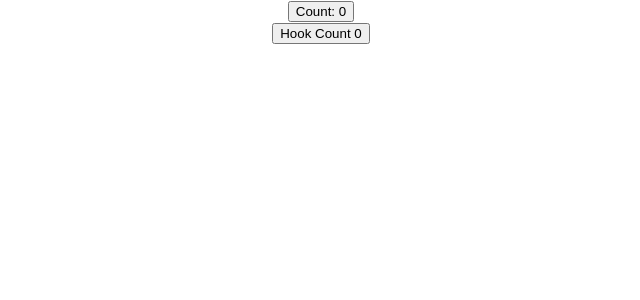
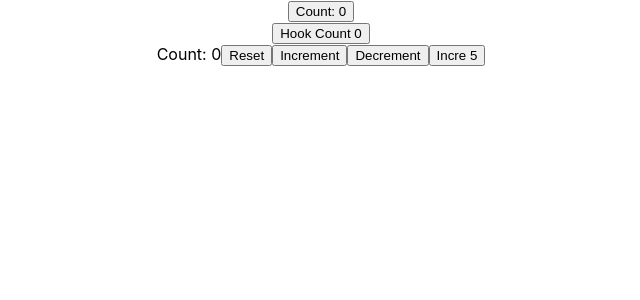
Before and after one commit to Swapnil-Sagar/react-hooks, a React (Create React App) app: page / in a window 1280 px wide. Shown: the top 300 px of the page, without its empty margins (319-959 px from the left). Built offline with nearby package versions, Linux system fonts and the light colour scheme.

Commit message:
use state with prevState

```diff
--- a/src/App.js
+++ b/src/App.js
@@ -1,12 +1,14 @@
 import "./App.css";
 import ClassCounter from "./components/ClassCounter";
 import HookCounter from "./components/HookCounter";
+import HookCounter2 from "./components/HookCounter2";
 
 function App() {
   return (
     <div className="App">
       <ClassCounter />
       <HookCounter />
+      <HookCounter2 />
     </div>
   );
 }
--- /dev/null
+++ b/src/components/HookCounter2.js
@@ -0,0 +1,27 @@
+import React, { useState } from "react";
+
+function HookCounter2() {
+  const initialCount = 0;
+  const [count, setCount] = useState(initialCount);
+
+  const incrementFive = () => {
+    for (let i = 0; i < 5; i++) {
+      setCount((prevCount) => prevCount + 1);
+    }
+  };
+  return (
+    <div>
+      Count: {count}
+      <button onClick={() => setCount(initialCount)}>Reset</button>
+      <button onClick={() => setCount((prevCount) => prevCount + 1)}>
+        Increment
+      </button>
+      <button onClick={() => setCount((prevCount) => prevCount - 1)}>
+        Decrement
+      </button>
+      <button onClick={incrementFive}>Incre 5</button>
+    </div>
+  );
+}
+
+export default HookCounter2;
```
Also changed, not shown: 1 other file (tests, documents, lock files or other folders).
